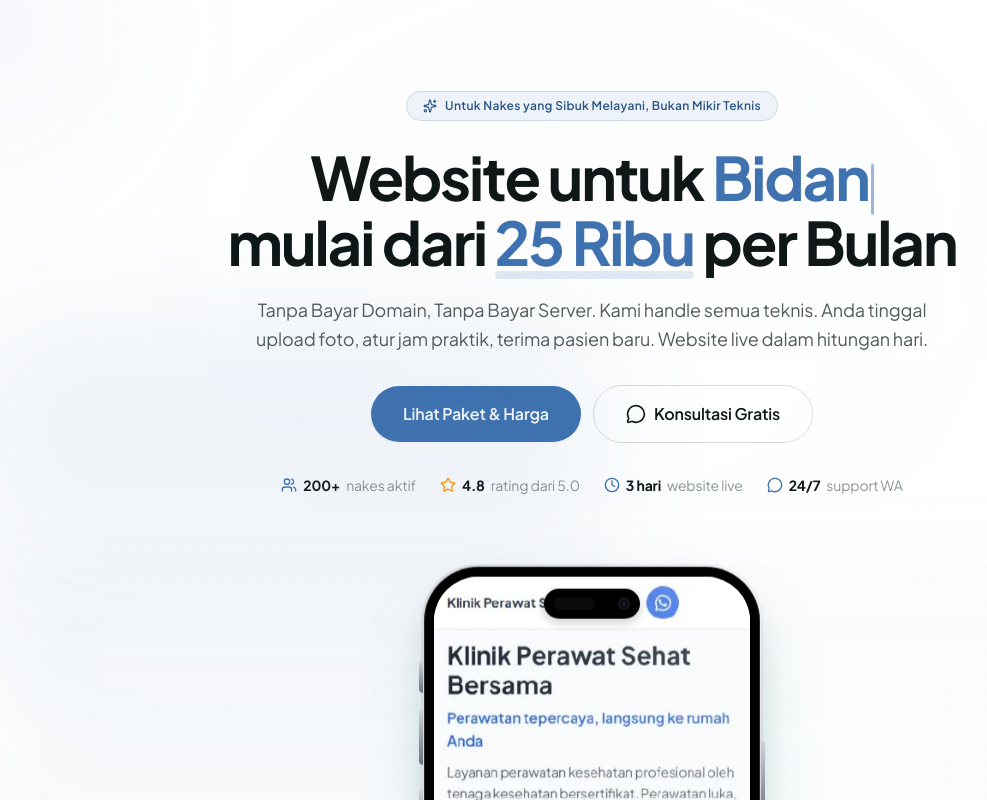
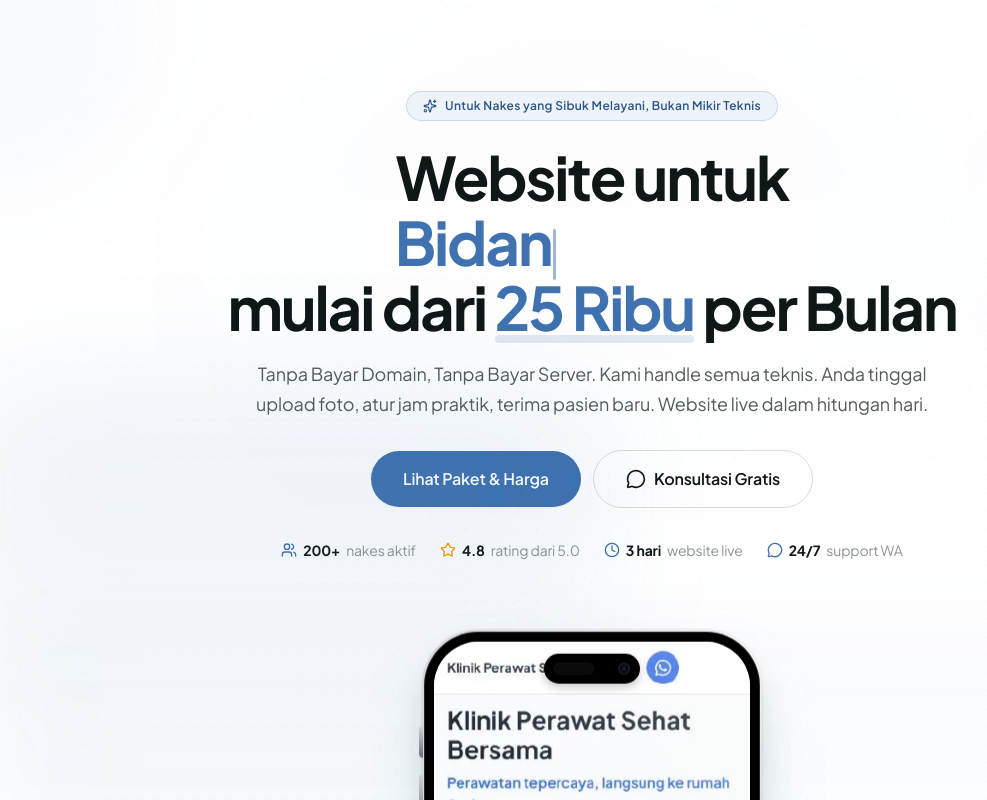
Before and after one commit to inisalman/nakespro, a Next.js app: page / in a window 1280 px wide. Shown: the part 920-1720 px from the top of the page, without its empty margins (48-1035 px from the left). Built offline with nearby package versions, Linux system fonts and the light colour scheme.

Commit message:
fix: stabilkan layout hero — TypingWords reserve space untuk kata terpanjang

```diff
--- a/src/components/typing-words.tsx
+++ b/src/components/typing-words.tsx
@@ -1,20 +1,17 @@
 "use client";
 
-import { useEffect, useState } from "react";
+import { useEffect, useState, useMemo } from "react";
 
 type TypingWordsProps = {
   words: string[];
-  /** ms per character while typing */
   typingSpeed?: number;
-  /** ms per character while deleting */
   deletingSpeed?: number;
-  /** ms to hold a fully-typed word before deleting */
   pauseTime?: number;
 };
 
 /**
  * Animated, typewriter-style word cycler.
- * Types a word, pauses, deletes it, then moves on to the next word — looping forever.
+ * Reserves space for the longest word so the layout never jumps.
  */
 export function TypingWords({
   words,
@@ -25,6 +22,11 @@ export function TypingWords({
   const [wordIndex, setWordIndex] = useState(0);
   const [text, setText] = useState("");
   const [phase, setPhase] = useState<"typing" | "deleting">("typing");
+
+  const longestWord = useMemo(
+    () => words.reduce((a, b) => (a.length >= b.length ? a : b), ""),
+    [words]
+  );
 
   useEffect(() => {
     const current = words[wordIndex % words.length] ?? "";
@@ -55,12 +57,26 @@ export function TypingWords({
   }, [text, phase, wordIndex, words, typingSpeed, deletingSpeed, pauseTime]);
 
   return (
-    <span className="inline text-teal" aria-label={words.join(", ")}>
-      {text}
+    <span
+      className="relative inline-block text-teal"
+      aria-label={words.join(", ")}
+    >
+      {/* Invisible clone of the longest word — reserves layout space */}
+      <span aria-hidden className="invisible whitespace-nowrap">
+        {longestWord}
+      </span>
+
+      {/* The actual typed text overlays the spacer */}
       <span
-        aria-hidden
-        className="ml-0.5 inline-block h-[0.85em] w-[3px] translate-y-[0.08em] animate-pulse rounded-full bg-teal align-middle"
-      />
+        aria-hidden="true"
+        className="absolute left-0 top-0 whitespace-nowrap"
+      >
+        {text}
+        <span
+          aria-hidden
+          className="ml-0.5 inline-block h-[0.85em] w-[3px] translate-y-[0.08em] animate-pulse rounded-full bg-teal align-middle"
+        />
+      </span>
     </span>
   );
 }
```
